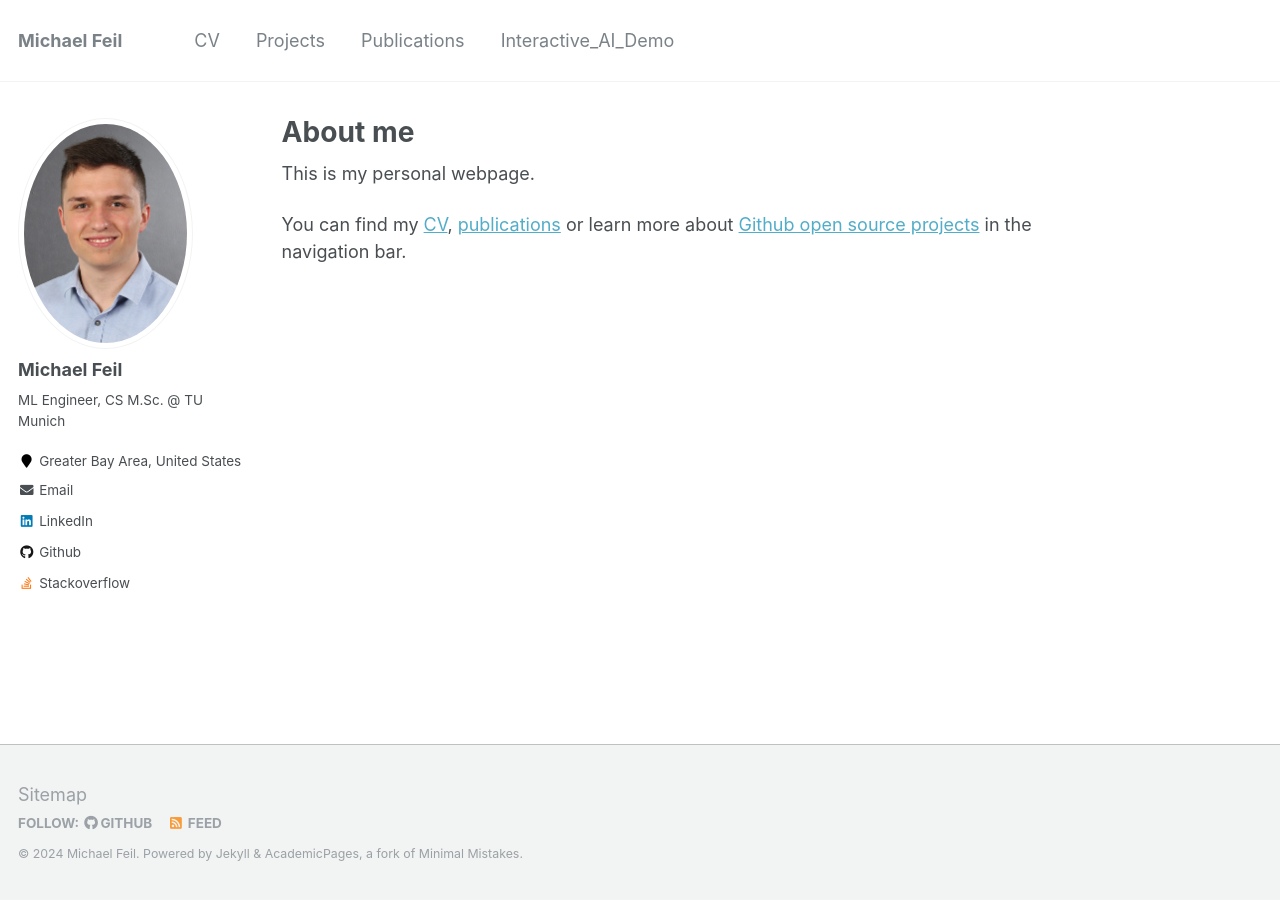
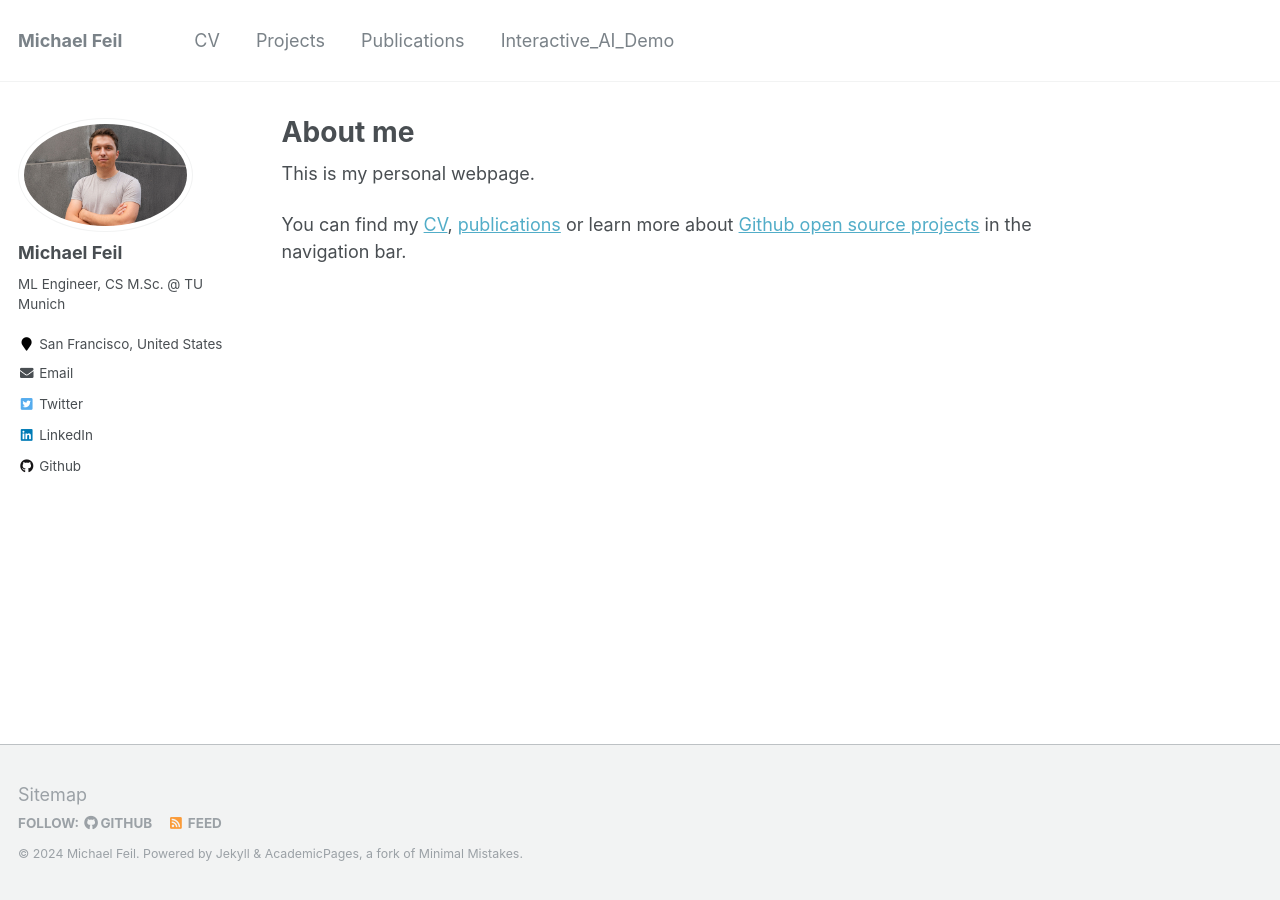
Before and after one commit to michaelfeil/academicpages, a Jekyll site: the page built from _pages/about.md, in a window 1280 px wide. Built offline with Jekyll 4.4.1, drawn with Linux system fonts in a browser that asks for light colours.

Commit message:
Update _config.yml

```diff
--- a/_config.yml
+++ b/_config.yml
@@ -81,9 +81,9 @@ analytics:
 # Site Author
 author:
   name             : "Michael Feil"
-  avatar           : "profile-foto-2022.jpg"
+  avatar           : "profile-foto-2024-small.jpg"
   bio              : "ML Engineer, CS M.Sc. @ TU Munich"
-  location         : "Greater Bay Area, United States"
+  location         : "San Francisco, United States"
   employer         :
   pubmed           :
   googlescholar    :
@@ -106,10 +106,10 @@ author:
   orcid            :
   pinterest        :
   soundcloud       :
-  stackoverflow    : "12271466/michaelf"
+  stackoverflow    :
   steam            :
   tumblr           :
-  twitter          :
+  twitter          : "feilsystem"
   vine             :
   weibo            :
   xing             :
```
